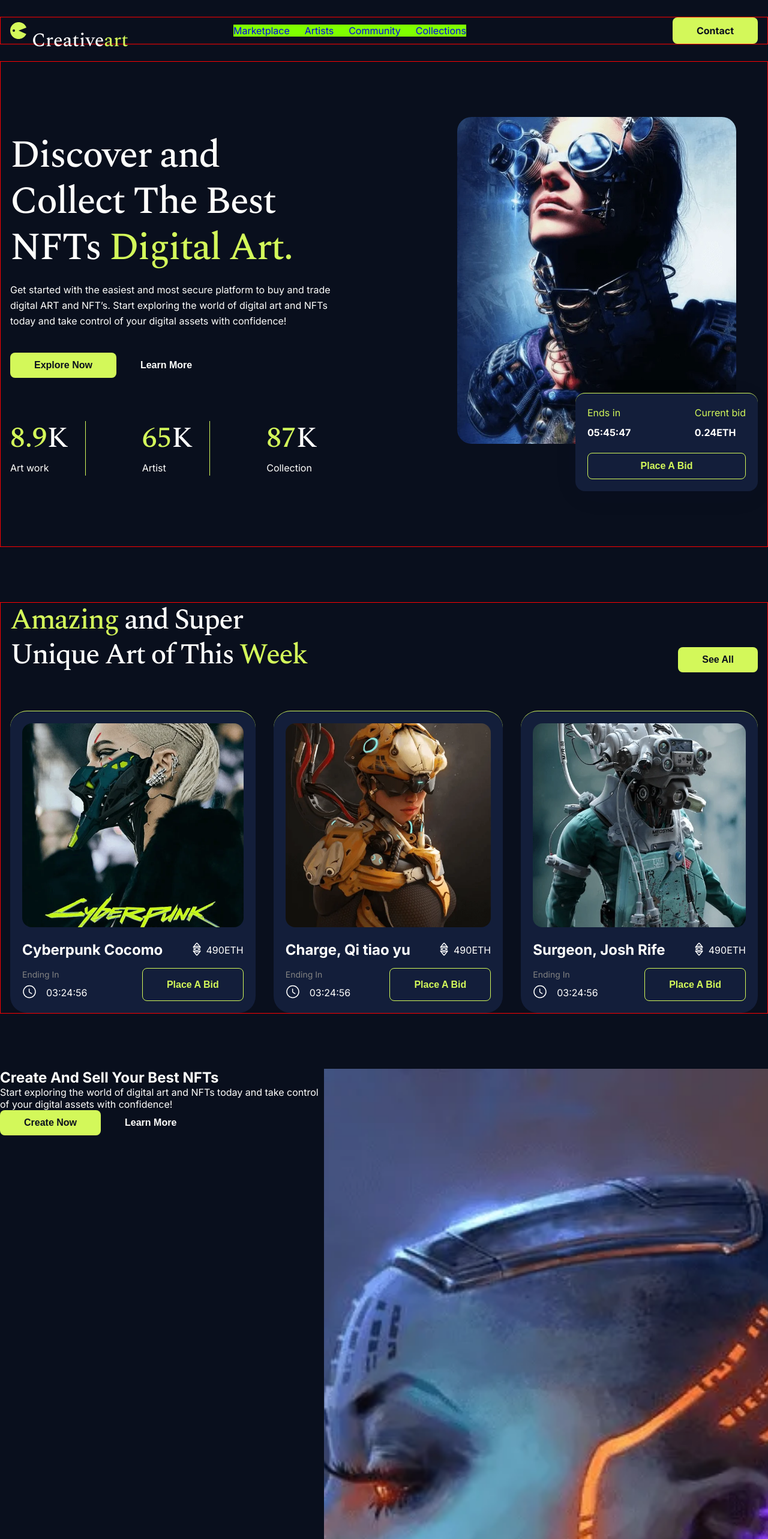
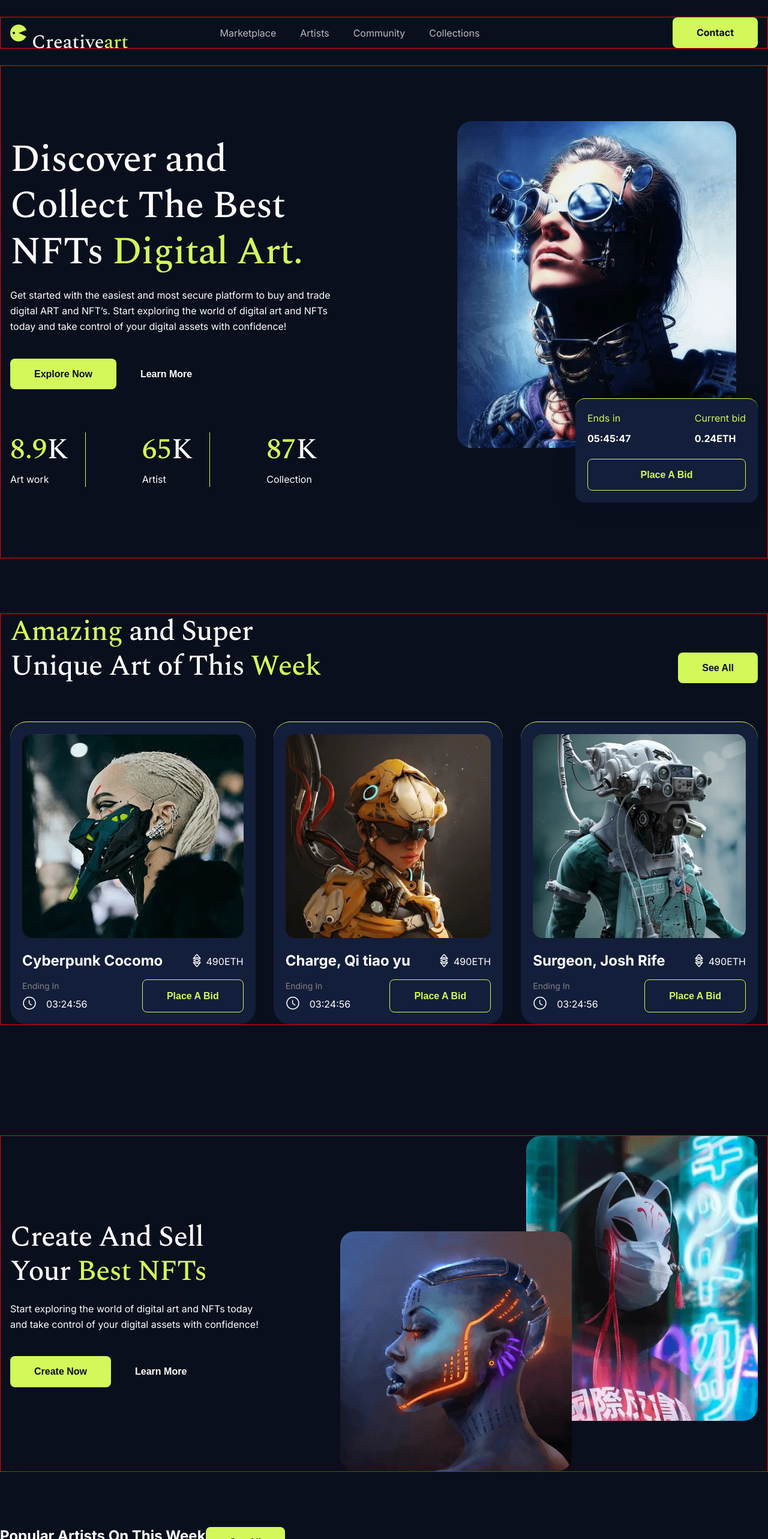
Before and after one commit to VitaliKozhurov/nft-art, a React (Create React App) app: page / in a window 1280 px wide. Shown: the top 2566 px of the page at 60% size. Built offline with nearby package versions, Linux system fonts and the light colour scheme.

Commit message:
refactor: refactor best section and menu

```diff
--- a/src/components/button/button.tsx
+++ b/src/components/button/button.tsx
@@ -28,6 +28,7 @@ const StyledButton = styled.button<Props>`
     font-weight: 700;
     border-radius: 8px;
     cursor: pointer;
+    line-height: 1.7;
 
     ${(props) =>
         props.variant === 'contained' &&
--- a/src/components/common/flexWrapper.tsx
+++ b/src/components/common/flexWrapper.tsx
@@ -7,6 +7,7 @@ type Props = {
     wrap?: string;
     gap?: string;
     margin?: string;
+    flex?: string;
 };
 
 export const FlexWrapper = styled.div<Props>`
@@ -17,4 +18,5 @@ export const FlexWrapper = styled.div<Props>`
     justify-content: ${(props) => props.justify || 'flex-start'};
     flex-wrap: ${(props) => props.wrap || 'no-wrap'};
     margin: ${(props) => props.margin || '0'};
+    flex: ${(props) => props.flex};
 `;
--- a/src/components/menu/menu.tsx
+++ b/src/components/menu/menu.tsx
@@ -1,5 +1,6 @@
 import React, { FC } from 'react';
 import styled from 'styled-components';
+import { theme } from '../../styles/Theme';
 
 type LinkItem = {
     linkTitle: string;
@@ -24,10 +25,36 @@ export const Menu: FC<Props> = ({ links }) => {
 
 const StyledMenu = styled.nav`
     ul {
-        background-color: chartreuse;
         display: flex;
         li + li {
-            margin-left: 25px;
+            margin-left: 40px;
+        }
+
+        li a {
+            position: relative;
+            color: ${theme.colors.headerLink};
+            transition: color 0.3s ease-out;
+            &::before {
+                content: '';
+                position: absolute;
+                width: 100%;
+                height: 2px;
+                background-color: ${theme.colors.accent};
+                bottom: -2px;
+                left: 0;
+                transform-origin: right;
+                transform: scaleX(0);
+                transition: transform 0.3s ease-in-out;
+            }
+
+            &:hover {
+                color: #fff;
+            }
+
+            &:hover::before {
+                transform-origin: left;
+                transform: scaleX(1);
+            }
         }
     }
 `;
--- a/src/components/photo/photo.tsx
+++ b/src/components/photo/photo.tsx
@@ -4,4 +4,5 @@ export const Photo = styled.img`
     width: 100%;
     height: 100%;
     object-fit: cover;
+    object-position: top;
 `;
--- a/src/components/sectionDescription/sectionDescription.ts
+++ b/src/components/sectionDescription/sectionDescription.ts
@@ -5,6 +5,6 @@ export const SectionDescription = styled.p`
     margin: 20px 0 40px;
     font-size: 1rem;
     font-weight: 400;
-    line-height: 1.6;
+    line-height: 1.65;
     color: ${theme.colors.textFont};
 `;
--- a/src/components/sectionTitle/sectionTitle.tsx
+++ b/src/components/sectionTitle/sectionTitle.tsx
@@ -12,7 +12,7 @@ type Props = {
 
 export const SectionTitle: FC<Props> = ({ tagName, maxWidth, title }) => {
     return (
-        <StyledSectionTitle as={tagName} maxWidth={maxWidth || 'auto'} tagName={tagName}>
+        <StyledSectionTitle as={tagName} maxWidth={maxWidth || '100%'} tagName={tagName}>
             {title.map((el) => (el.type === 'primary' ? el.text : <StyledSpan>{el.text}</StyledSpan>))}
         </StyledSectionTitle>
     );
@@ -20,7 +20,7 @@ export const SectionTitle: FC<Props> = ({ tagName, maxWidth, title }) => {
 
 const StyledSectionTitle = styled.h1<{ tagName: 'h1' | 'h2'; maxWidth: string }>`
     font-family: Spectral, sans-serif;
-    letter-spacing: -2px;
+    letter-spacing: -1px;
     font-size: ${(props) => (props.tagName === 'h1' ? '64px' : '48px')};
     color: ${theme.colors.textFont};
     max-width: ${(props) => props.maxWidth};
--- a/src/layout/sections/amazing/amazing.tsx
+++ b/src/layout/sections/amazing/amazing.tsx
@@ -38,7 +38,7 @@ export const Amazing = () => {
         <StyledSection>
             <Container>
                 <FlexWrapper justify={'space-between'} align={'flex-end'} margin={'0 0 64px'}>
-                    <SectionTitle tagName={'h2'} title={amazingSectionTitle} maxWidth={'506px'} />
+                    <SectionTitle tagName={'h2'} title={amazingSectionTitle} maxWidth={'518px'} />
                     <Button variant={'contained'}>See All</Button>
                 </FlexWrapper>
                 <FlexWrapper gap={'30px'}>
--- a/src/layout/sections/bestNFT/bestNFT.tsx
+++ b/src/layout/sections/bestNFT/bestNFT.tsx
@@ -1,39 +1,84 @@
 import React from 'react';
-import { FlexWrapper } from '../../../components/common/flexWrapper';
 import styled from 'styled-components';
-import { Button } from '../../../components/button/button';
-import { Photo } from '../../../components/photo/photo';
 import mainImage from '../../../assets/images/best_section/best_1.webp';
 import secondaryImage from '../../../assets/images/best_section/best_2.webp';
+import {
+    Button,
+    Container,
+    FlexWrapper,
+    Photo,
+    SectionDescription,
+    SectionTitle,
+    StyledSection,
+} from '../../../components';
+import { TitleTextType } from '../../../components/sectionTitle/sectionTitle';
+
+const bestSectionTitle: TitleTextType[] = [
+    { text: 'Create And Sell Your ', type: 'primary' },
+    { text: 'Best NFTs', type: 'accent' },
+];
 
 export const BestNft = () => {
     return (
         <StyledSection>
-            <FlexWrapper>
-                <BestNFTInfo>
-                    <h2>
-                        Create And Sell Your <span>Best NFTs</span>
-                    </h2>
-                    <p>
-                        Start exploring the world of digital art and NFTs today and take control of your digital assets
-                        with confidence!
-                    </p>
-                    <div>
-                        <Button variant={'contained'}>Create Now</Button>
-                        <Button variant={'link'}>Learn More</Button>
-                    </div>
-                </BestNFTInfo>
-            </FlexWrapper>
-            <div>
-                <Photo src={mainImage} alt={'Section image'} />
-                <Photo src={secondaryImage} alt={'Section image'} />
-            </div>
+            <Container>
+                <FlexWrapper gap={'124px'}>
+                    <BestContainer>
+                        <FlexWrapper direction={'column'}>
+                            <SectionTitle tagName={'h2'} title={bestSectionTitle} />
+                            <SectionDescription>
+                                Start exploring the world of digital art and NFTs today and take control of your digital
+                                assets with confidence!
+                            </SectionDescription>
+                            <StyledButtonBlock>
+                                <Button variant={'contained'}>Create Now</Button>
+                                <Button variant={'link'}>Learn More</Button>
+                            </StyledButtonBlock>
+                        </FlexWrapper>
+                    </BestContainer>
+                    <StyledCardsBlock>
+                        <BestCard height={'475px'} right={'0'} top={'0'}>
+                            <Photo src={secondaryImage} alt={'Section image'} />
+                        </BestCard>
+                        <BestCard height={'400px'} left={'0'} bottom={'0'}>
+                            <Photo src={mainImage} alt={'Section image'} />
+                        </BestCard>
+                    </StyledCardsBlock>
+                </FlexWrapper>
+            </Container>
         </StyledSection>
     );
 };
 
-const StyledSection = styled.section`
-    display: flex;
+const BestContainer = styled.div`
+    max-width: 426px;
+    width: 100%;
+    padding: 140px 0;
 `;
 
-const BestNFTInfo = styled.div``;
+type BestCardProps = {
+    height?: string;
+    left?: string;
+    top?: string;
+    right?: string;
+    bottom?: string;
+};
+
+const StyledButtonBlock = styled.div``;
+const StyledCardsBlock = styled.div`
+    position: relative;
+    width: 100%;
+`;
+
+const BestCard = styled.div<BestCardProps>`
+    position: absolute;
+    //max-width: 410px;
+    width: 55.5%;
+    height: ${(props) => props.height || '100%'};
+    border-radius: 24px;
+    overflow: hidden;
+    top: ${(props) => props.top};
+    bottom: ${(props) => props.bottom};
+    left: ${(props) => props.left};
+    right: ${(props) => props.right};
+`;
```
Also changed, not shown: package.json (+18 -0 lines), 1 other file (tests, documents, lock files or other folders).
